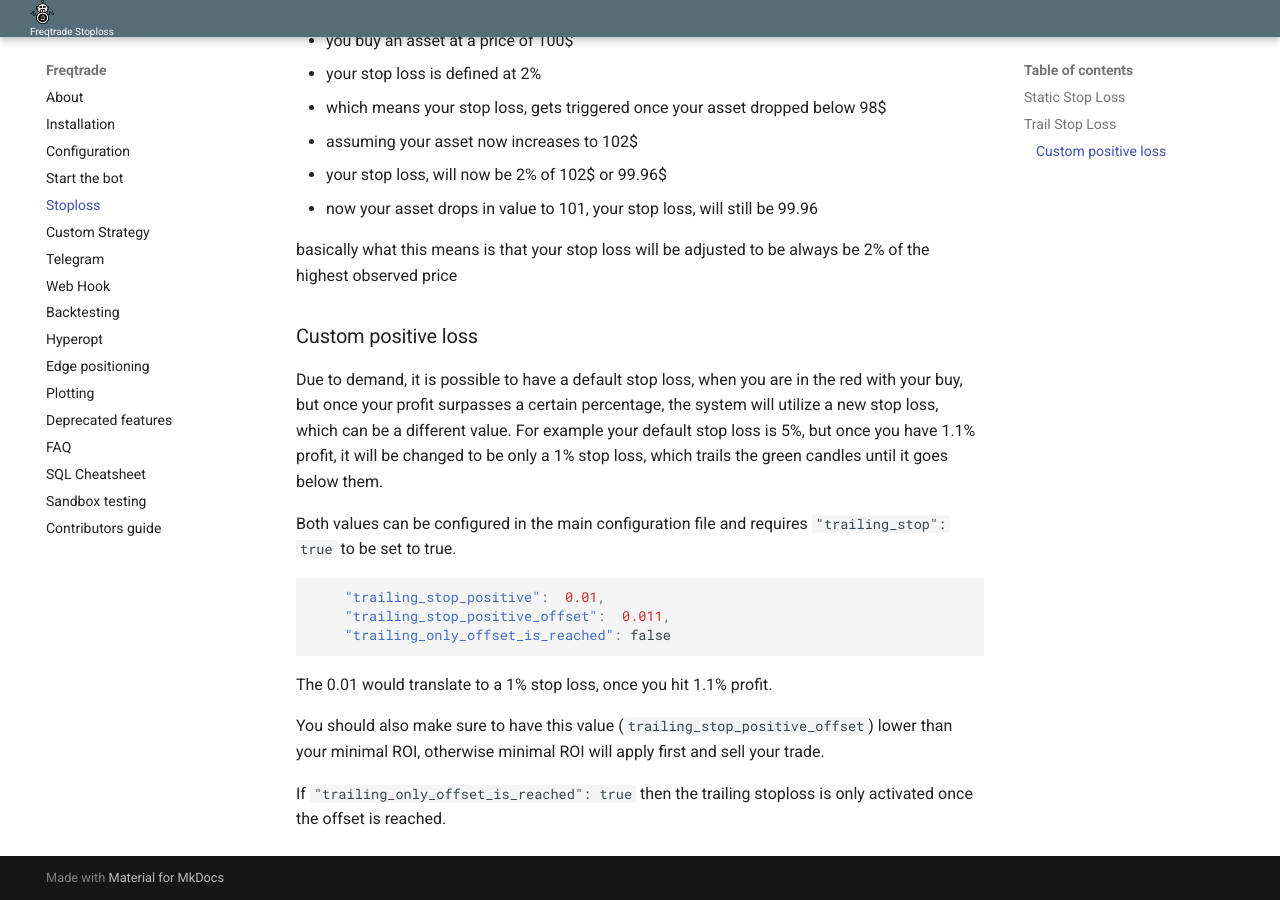
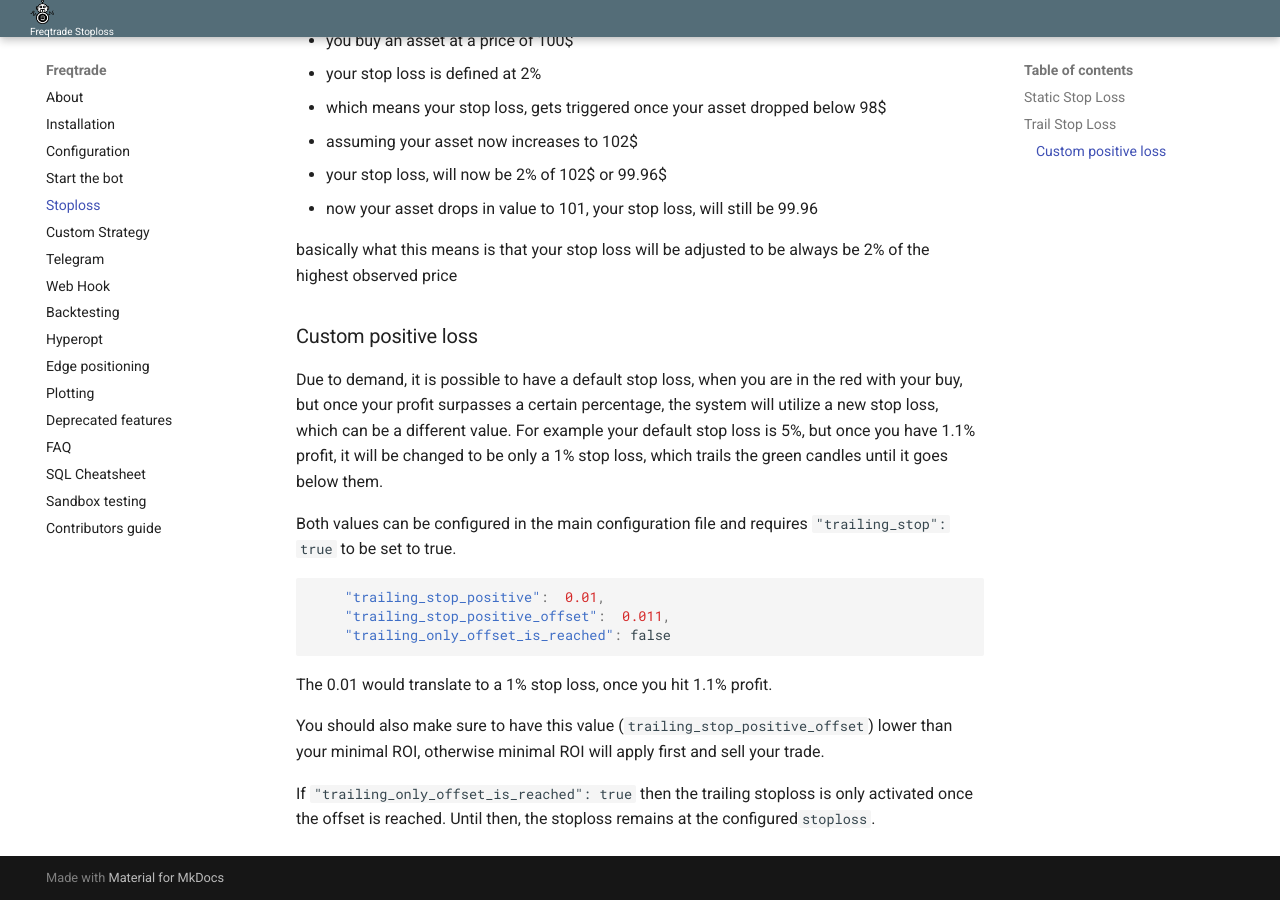
Before and after one commit to jacksonmori755/Crypto-trading-bot, an MkDocs documentation site: the page built from docs/stoploss.md, in a window 1280 px wide and 900 px high, scrolled down 1337 px. Built offline with MkDocs 1.6.1 and Material for MkDocs 9.7.7, drawn with Linux system fonts in a browser that asks for light colours.

Commit message:
Be explicit in the documentation

```diff
--- a/docs/stoploss.md
+++ b/docs/stoploss.md
@@ -62,4 +62,4 @@ The 0.01 would translate to a 1% stop loss, once you hit 1.1% profit.
 
 You should also make sure to have this value (`trailing_stop_positive_offset`) lower than your minimal ROI, otherwise minimal ROI will apply first and sell your trade.
 
-If `"trailing_only_offset_is_reached": true` then the trailing stoploss is only activated once the offset is reached.
+If `"trailing_only_offset_is_reached": true` then the trailing stoploss is only activated once the offset is reached. Until then, the stoploss remains at the configured`stoploss`.
```
